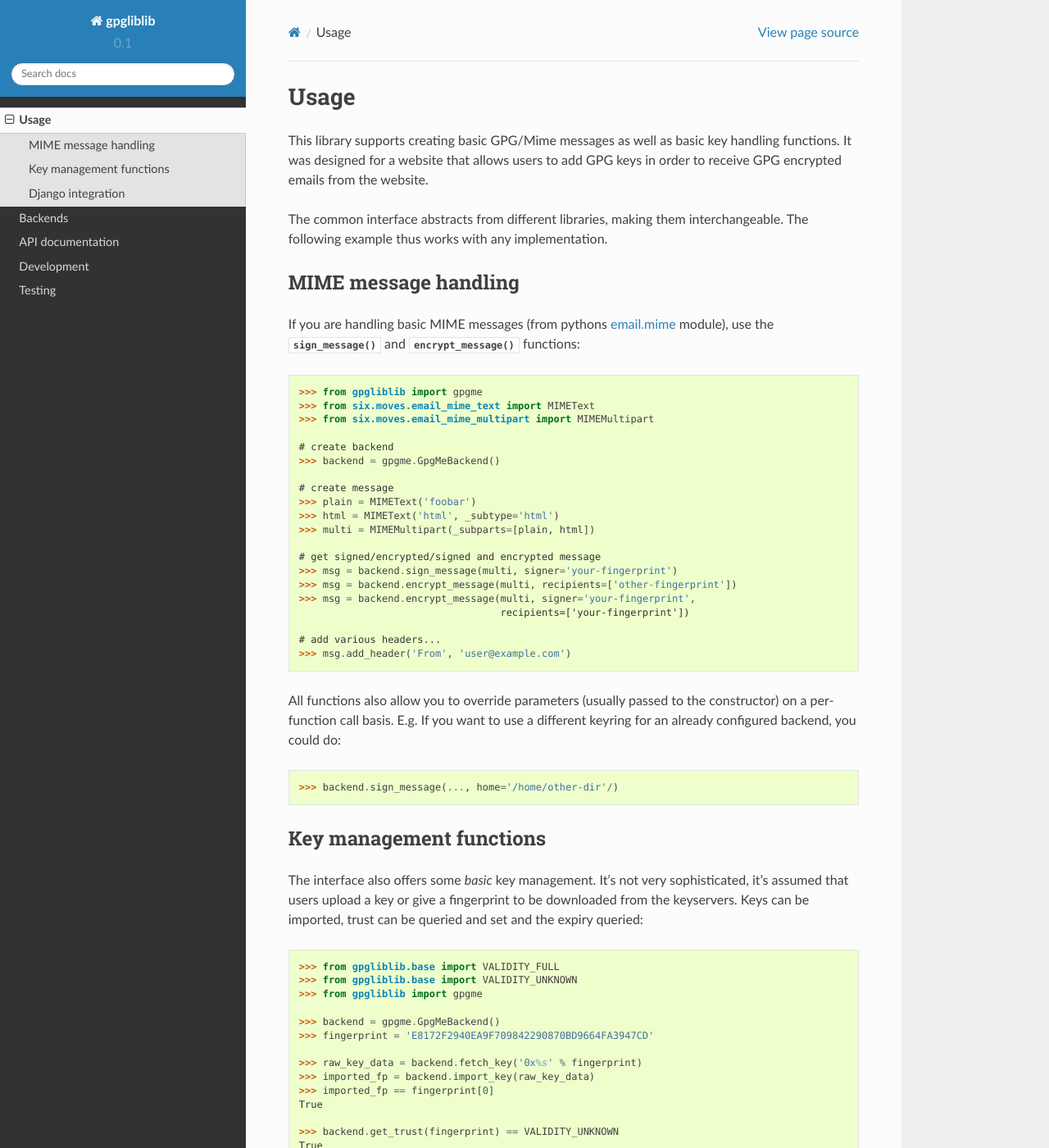
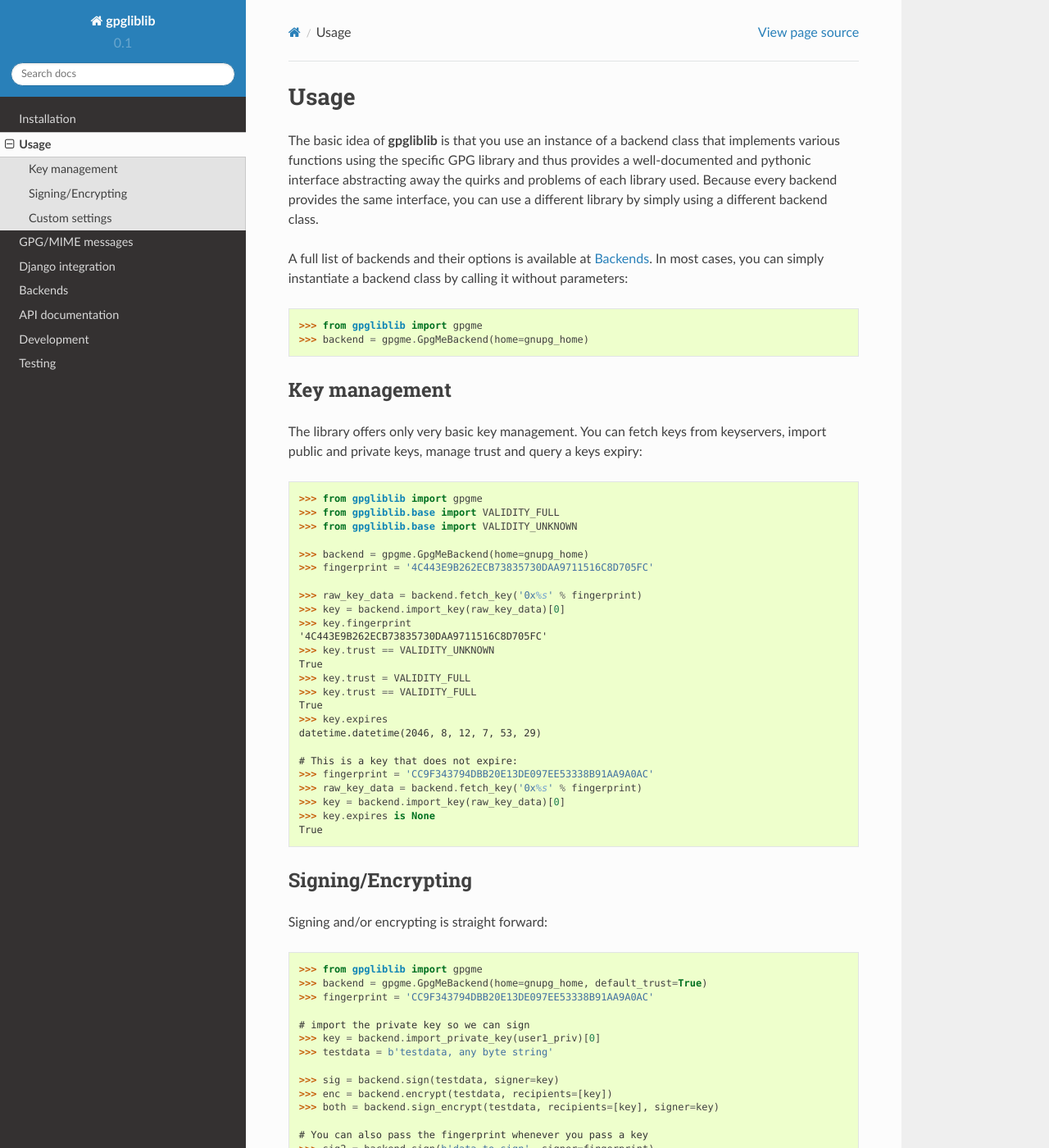
Before and after one commit to mathiasertl/gpgliblib, a Sphinx documentation site: the page built from doc/usage.rst, in a window 1280 px wide and 1400 px high. Shown: the whole window at 82% size. Built offline with Sphinx 7.4.7 and the Read the Docs theme 2.0.0, drawn with Linux system fonts in a browser that asks for light colours; some of the changed text lies outside the part shown.

Commit message:
update more documentation

```diff
--- /dev/null
+++ b/doc/django.rst
@@ -0,0 +1,41 @@
+##################
+Django integration
+##################
+
+Since everyone (including me) seems to use `Django <https://www.djangoproject.com/>`_ nowadays,
+this library also integrates with Django.
+
+You can configure caches in settings very similar to how caches are configured::
+
+   GPG_BACKENDS = {
+       'default': {
+           'BACKEND': 'gpgliblib.gpgme.GpgMeBackend',
+           # Optional settings:
+           #'HOME': '/home/...',  # Keyring directory
+           #'PATH': '/home/...',  # Path to 'gpg' binary
+           #'ALWAYS_TRUST': True,   # Ignore trust in all operations
+           #'OPTIONS': {...},  # Any custom options for the specific backend implementation
+       },
+   }
+
+Just like with django caches, you can access configured GPG backends::
+
+   >>> from gpgliblib.django import gpg_backends
+   >>> gpg_backends['default']
+   <gpgliblib.gpgme.GpgMeBackend at 0x...>
+   >>> gpg_backend
+   <gpgliblib.django.DefaultGPGProxy at 0x...>
+
+Use :py:class:`~gpgliblib.django.GpgEmailMessage` instead of
+`EmailMessage <https://docs.djangoproject.com/en/dev/topics/email/#emailmessage-objects>`_
+objects::
+
+   >>> from gpgliblib import gpgme
+   >>> from gpgliblib.django import GpgEmailMessage
+
+   >>> backend = gpgme.GpgMeBackend()
+   >>> fingerprint = 'E8172F2940EA9F709842290870BD9664FA3947CD'
+
+   >>> msg = GpgEmailMessage(subject='subject', ...,
+   ...     gpg_recipients=[fingerprint], gpg_signer=fingerprint)
+   >>> msg.send()
--- /dev/null
+++ b/doc/mime.rst
@@ -0,0 +1,37 @@
+#################
+GPG/MIME messages
+#################
+
+If you are *creating* basic MIME messages (from pythons `email.mime
+<https://docs.python.org/3.4/library/email.mime.html>`_ module), use the
+:py:func:`~gpgliblib.base.GpgBackendBase.sign_message` and
+:py:func:`~gpgliblib.base.GpgBackendBase.encrypt_message` functions::
+
+   >>> from gpgliblib import gpgme
+   >>> from six.moves.email_mime_text import MIMEText
+   >>> from six.moves.email_mime_multipart import MIMEMultipart
+
+   # create backend
+   >>> backend = gpgme.GpgMeBackend()
+
+   # create message
+   >>> plain = MIMEText('foobar')
+   >>> html = MIMEText('html', _subtype='html')
+   >>> multi = MIMEMultipart(_subparts=[plain, html])
+
+   # get signed/encrypted/signed and encrypted message
+   >>> msg = backend.sign_message(multi, signer='your-fingerprint')
+   >>> msg = backend.encrypt_message(multi, recipients=['other-fingerprint'])
+   >>> msg = backend.encrypt_message(multi, signer='your-fingerprint',
+                                     recipients=['your-fingerprint'])
+
+   # add various headers...
+   >>> msg.add_header('From', 'user@example.com')
+
+The backends do not yet provide any functions for processing received GPG/MIME messages.
+
+All functions also allow you to override parameters (usually passed to the constructor) on a
+per-function call basis. E.g. If you want to use a different keyring for an already configured
+backend, you could do::
+
+   >>> backend.sign_message(..., home='/home/other-dir'/)
--- a/doc/usage.rst
+++ b/doc/usage.rst
@@ -2,116 +2,89 @@
 Usage
 #####
 
-This library supports creating basic GPG/Mime messages as well as basic key handling functions. It
-was designed for a website that allows users to add GPG keys in order to receive GPG encrypted
-emails from the website.
+The basic idea of **gpgliblib** is that you use an instance of a backend class that implements
+various functions using the specific GPG library and thus provides a well-documented and pythonic
+interface abstracting away the quirks and problems of each library used. Because every backend
+provides the same interface, you can use a different library by simply using a different backend
+class.
 
-The common interface abstracts from different libraries, making them interchangeable. The following
-example thus works with any implementation.
-
-*********************
-MIME message handling
-*********************
-
-If you are handling basic MIME messages (from pythons `email.mime
-<https://docs.python.org/3.4/library/email.mime.html>`_ module), use the
-:py:func:`~gpgliblib.base.GpgBackendBase.sign_message` and
-:py:func:`~gpgliblib.base.GpgBackendBase.encrypt_message` functions::
+A full list of backends and their options is available at :doc:`backends`. In most cases, you can
+simply instantiate a backend class by calling it without parameters::
 
    >>> from gpgliblib import gpgme
-   >>> from six.moves.email_mime_text import MIMEText
-   >>> from six.moves.email_mime_multipart import MIMEMultipart
+   >>> backend = gpgme.GpgMeBackend(home=gnupg_home)
 
-   # create backend
-   >>> backend = gpgme.GpgMeBackend()
+**************
+Key management
+**************
 
-   # create message
-   >>> plain = MIMEText('foobar')
-   >>> html = MIMEText('html', _subtype='html')
-   >>> multi = MIMEMultipart(_subparts=[plain, html])
+The library offers only very basic key management. You can fetch keys from keyservers, import
+public and private keys, manage trust and query a keys expiry::
 
-   # get signed/encrypted/signed and encrypted message
-   >>> msg = backend.sign_message(multi, signer='your-fingerprint')
-   >>> msg = backend.encrypt_message(multi, recipients=['other-fingerprint'])
-   >>> msg = backend.encrypt_message(multi, signer='your-fingerprint',
-                                     recipients=['your-fingerprint'])
-
-   # add various headers...
-   >>> msg.add_header('From', 'user@example.com')
-
-All functions also allow you to override parameters (usually passed to the constructor) on a
-per-function call basis. E.g. If you want to use a different keyring for an already configured
-backend, you could do::
-
-   >>> backend.sign_message(..., home='/home/other-dir'/)
-
-************************
-Key management functions
-************************
-
-The interface also offers some *basic* key management. It's not very sophisticated, it's assumed
-that users upload a key or give a fingerprint to be downloaded from the keyservers. Keys
-can be imported, trust can be queried and set and the expiry queried::
-
+   >>> from gpgliblib import gpgme
    >>> from gpgliblib.base import VALIDITY_FULL
    >>> from gpgliblib.base import VALIDITY_UNKNOWN
-   >>> from gpgliblib import gpgme
 
-   >>> backend = gpgme.GpgMeBackend()
-   >>> fingerprint = 'E8172F2940EA9F709842290870BD9664FA3947CD'
+   >>> backend = gpgme.GpgMeBackend(home=gnupg_home)
+   >>> fingerprint = '4C443E9B262ECB73835730DAA9711516C8D705FC'
 
    >>> raw_key_data = backend.fetch_key('0x%s' % fingerprint)
-   >>> imported_fp = backend.import_key(raw_key_data)
-   >>> imported_fp == fingerprint[0]
+   >>> key = backend.import_key(raw_key_data)[0]
+   >>> key.fingerprint
+   '4C443E9B262ECB73835730DAA9711516C8D705FC'
+   >>> key.trust == VALIDITY_UNKNOWN
+   True
+   >>> key.trust = VALIDITY_FULL
+   >>> key.trust == VALIDITY_FULL
+   True
+   >>> key.expires
+   datetime.datetime(2046, 8, 12, 7, 53, 29)
+
+   # This is a key that does not expire:
+   >>> fingerprint = 'CC9F343794DBB20E13DE097EE53338B91AA9A0AC'
+   >>> raw_key_data = backend.fetch_key('0x%s' % fingerprint)
+   >>> key = backend.import_key(raw_key_data)[0]
+   >>> key.expires is None
    True
 
-   >>> backend.get_trust(fingerprint) == VALIDITY_UNKNOWN
+******************
+Signing/Encrypting
+******************
+
+Signing and/or encrypting is straight forward::
+
+   >>> from gpgliblib import gpgme
+   >>> backend = gpgme.GpgMeBackend(home=gnupg_home, default_trust=True)
+   >>> fingerprint = 'CC9F343794DBB20E13DE097EE53338B91AA9A0AC'
+
+   # import the private key so we can sign
+   >>> key = backend.import_private_key(user1_priv)[0]
+   >>> testdata = b'testdata, any byte string'
+
+   >>> sig = backend.sign(testdata, signer=key)
+   >>> enc = backend.encrypt(testdata, recipients=[key])
+   >>> both = backend.sign_encrypt(testdata, recipients=[key], signer=key)
+
+   # You can also pass the fingerprint whenever you pass a key
+   >>> sig2 = backend.sign(b'data to sign', signer=fingerprint)
+
+   # Verify signature/encrypted text
+   >>> backend.verify(testdata, sig).fingerprint
+   'CC9F343794DBB20E13DE097EE53338B91AA9A0AC'
+   >>> backend.decrypt(enc) == testdata
    True
-   >>> backend.set_trust(fingerprint, VALIDITY_FULL)
-   >>> backend.get_trust(fingerprint) == VALIDITY_FULL
+   >>> backend.decrypt_verify(both) == (testdata, fingerprint)
    True
 
-   >>> backend.expires(fingerprint)
-   datetime.datetime(2017, 10, 8, 21, 14, 53)
+***************
+Custom settings
+***************
 
-******************
-Django integration
-******************
+You can temporarily override any parameter passed to the backend by using the
+:py:meth:`~gpgliblib.base.GpgBackendBase.settings` context manager::
 
-Since everyone (including me) seems to use `Django <https://www.djangoproject.com/>`_ nowadays,
-this library also integrates with Django.
+   >>> backend = gpgme.GpgMeBackend(home=gnupg_home, default_trust=False)  # False is the default
+   >>> with backend.settings(default_trust=True) as temp_backend:
+   ...     sig = temp_backend.sign(b'data', signer=fingerprint)  # sign with default_trust=True
 
-You can configure caches in settings very similar to how caches are configured::
-
-   GPG_BACKENDS = {
-       'default': {
-           'BACKEND': 'gpgliblib.gpgme.GpgMeBackend',
-           # Optional settings:
-           #'HOME': '/home/...',  # Keyring directory
-           #'PATH': '/home/...',  # Path to 'gpg' binary
-           #'ALWAYS_TRUST': True,   # Ignore trust in all operations
-           #'OPTIONS': {...},  # Any custom options for the specific backend implementation
-       },
-   }
-
-Just like with django caches, you can access configured GPG backends::
-
-   >>> from gpgliblib.django import gpg_backends
-   >>> gpg_backends['default']
-   <gpgliblib.gpgme.GpgMeBackend at 0x...>
-   >>> gpg_backend
-   <gpgliblib.django.DefaultGPGProxy at 0x...>
-
-Use :py:class:`~gpgliblib.django.GpgEmailMessage` instead of
-`EmailMessage <https://docs.djangoproject.com/en/dev/topics/email/#emailmessage-objects>`_
-objects::
-
-   >>> from gpgliblib import gpgme
-   >>> from gpgliblib.django import GpgEmailMessage
-
-   >>> backend = gpgme.GpgMeBackend()
-   >>> fingerprint = 'E8172F2940EA9F709842290870BD9664FA3947CD'
-
-   >>> msg = GpgEmailMessage(subject='subject', ...,
-   ...     gpg_recipients=[fingerprint], gpg_signer=fingerprint)
-   >>> msg.send()
+One common usecase is to use a temporary GPG keyring that automatically discard after use.
```
Also changed, not shown: doc/index.rst (+11 -0 lines), doc/installation.rst (added, +10 -0 lines).
